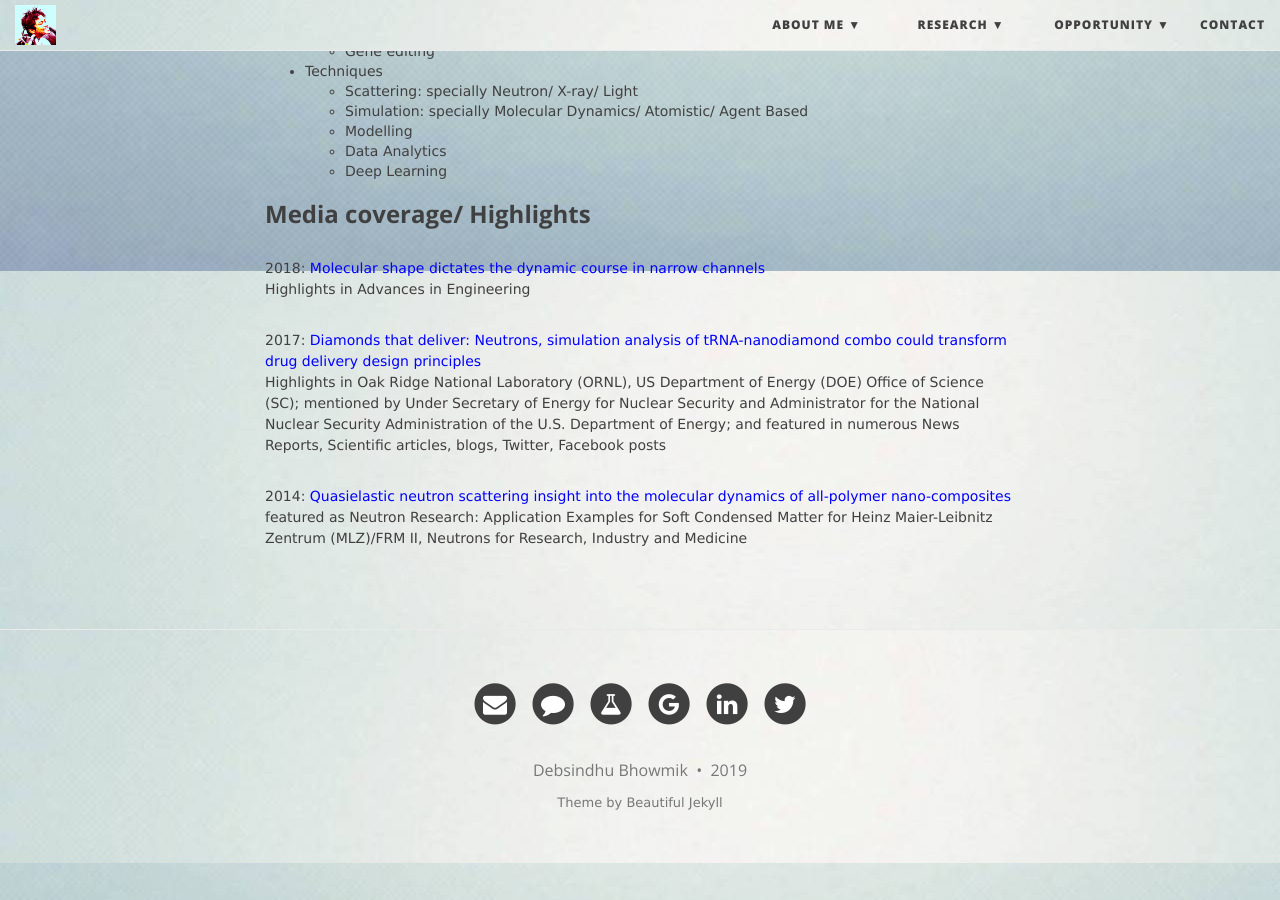
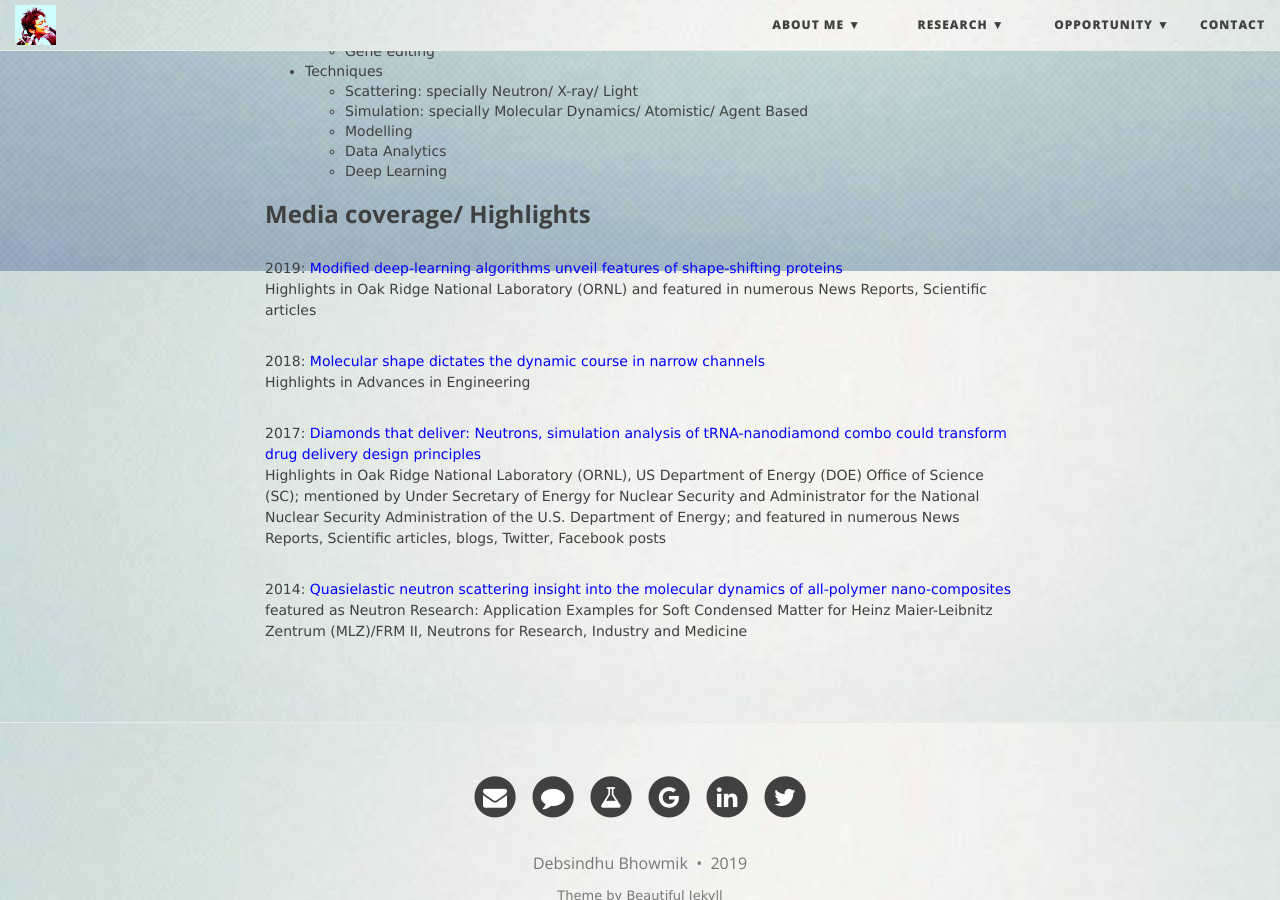
Before and after one commit to debsindhu/debsindhu.github.io, a Jekyll site: the page built from research.md, in a window 1280 px wide and 900 px high, scrolled down 800 px. Built offline with Jekyll 4.4.1, drawn with Linux system fonts in a browser that asks for light colours; nearby versions of some CDN libraries.

Commit message:
Update research.md

```diff
--- a/research.md
+++ b/research.md
@@ -34,6 +34,9 @@ experiments.
 
 ### **Media coverage/ Highlights**
 
+2019: <span style="color:blue">Modified deep-learning algorithms unveil features of shape-shifting proteins</span>
+      Highlights in Oak Ridge National Laboratory (ORNL) and featured in numerous News Reports, Scientific articles
+
 2018: <span style="color:blue">Molecular shape dictates the dynamic course in narrow channels</span>
       Highlights in Advances in Engineering
 
```
